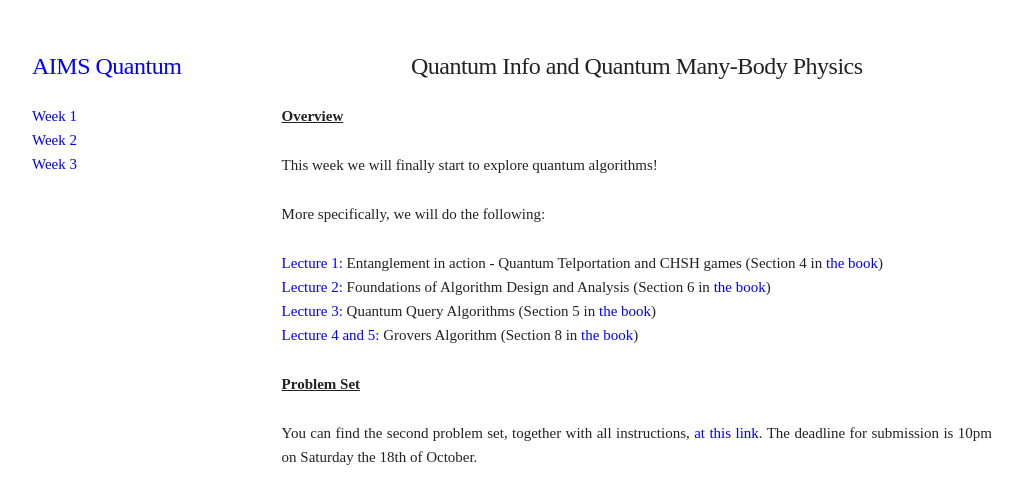
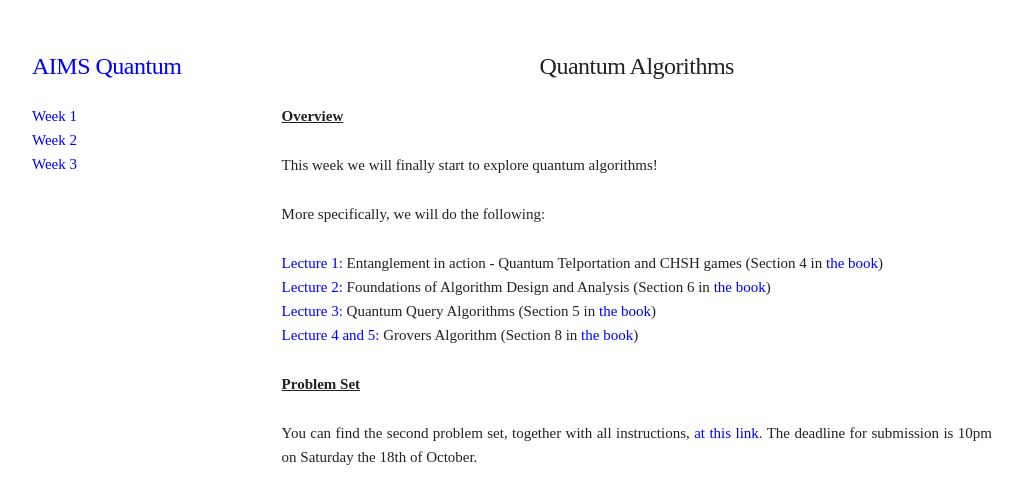
Before and after one commit to R-Sweke/AIMS-Quantum-Computing-2025, a plain HTML site: page pages/week2/week2.html in a window 1280 px wide. Shown: the whole page, without its empty margins (128-1150 px from the left). Drawn offline with Linux system fonts and the light colour scheme.

Commit message:
changed something small

```diff
--- a/pages/week2/week2.html
+++ b/pages/week2/week2.html
@@ -44,7 +44,7 @@
       </div>
       <div class="nine columns" style="margin-top: 5%" >
 
-        <h5 style="text-align:center;">Quantum Info and Quantum Many-Body Physics</h5>
+        <h5 style="text-align:center;">Quantum Algorithms</h5>
 
         <p><b><u>Overview</u></b></p>
 
```
